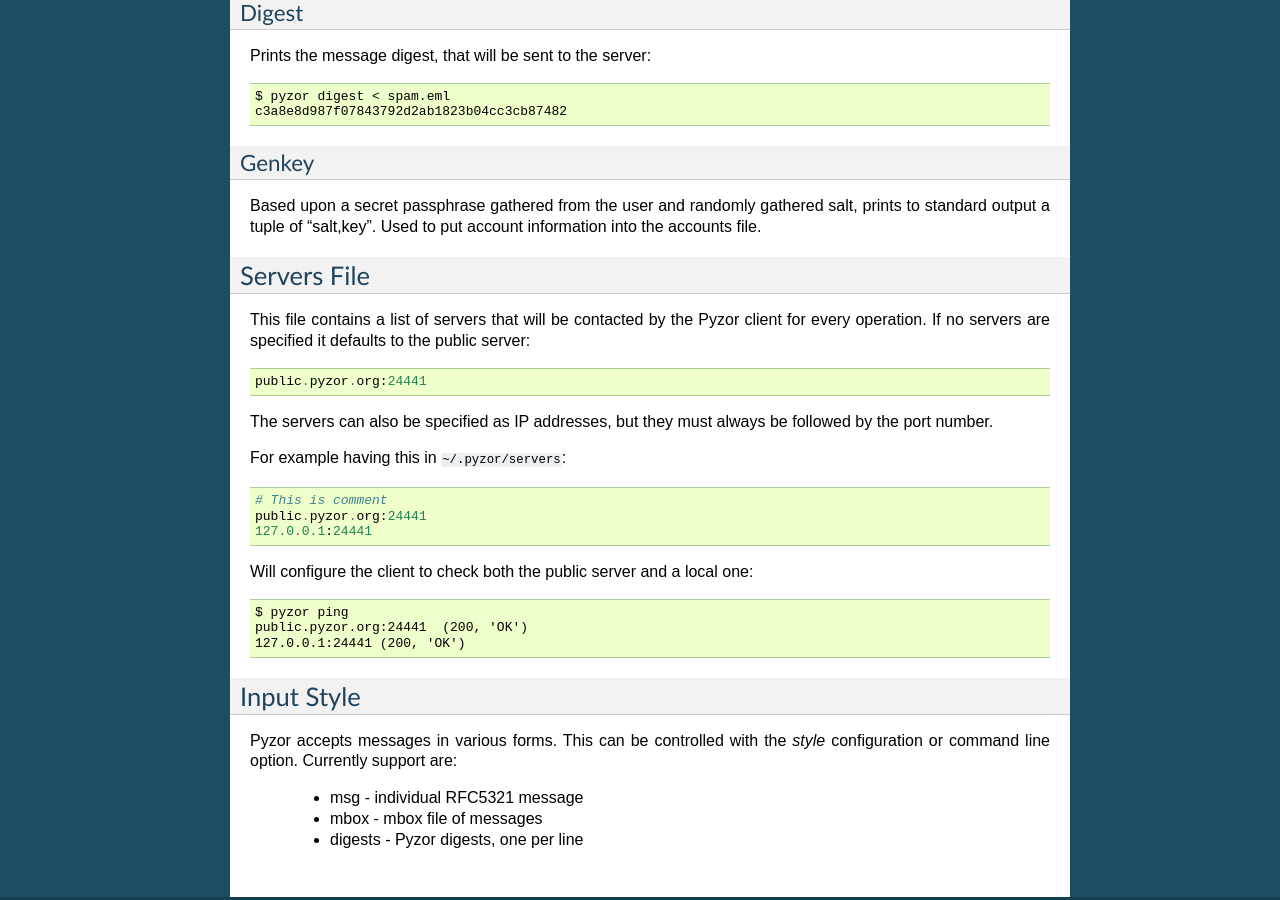
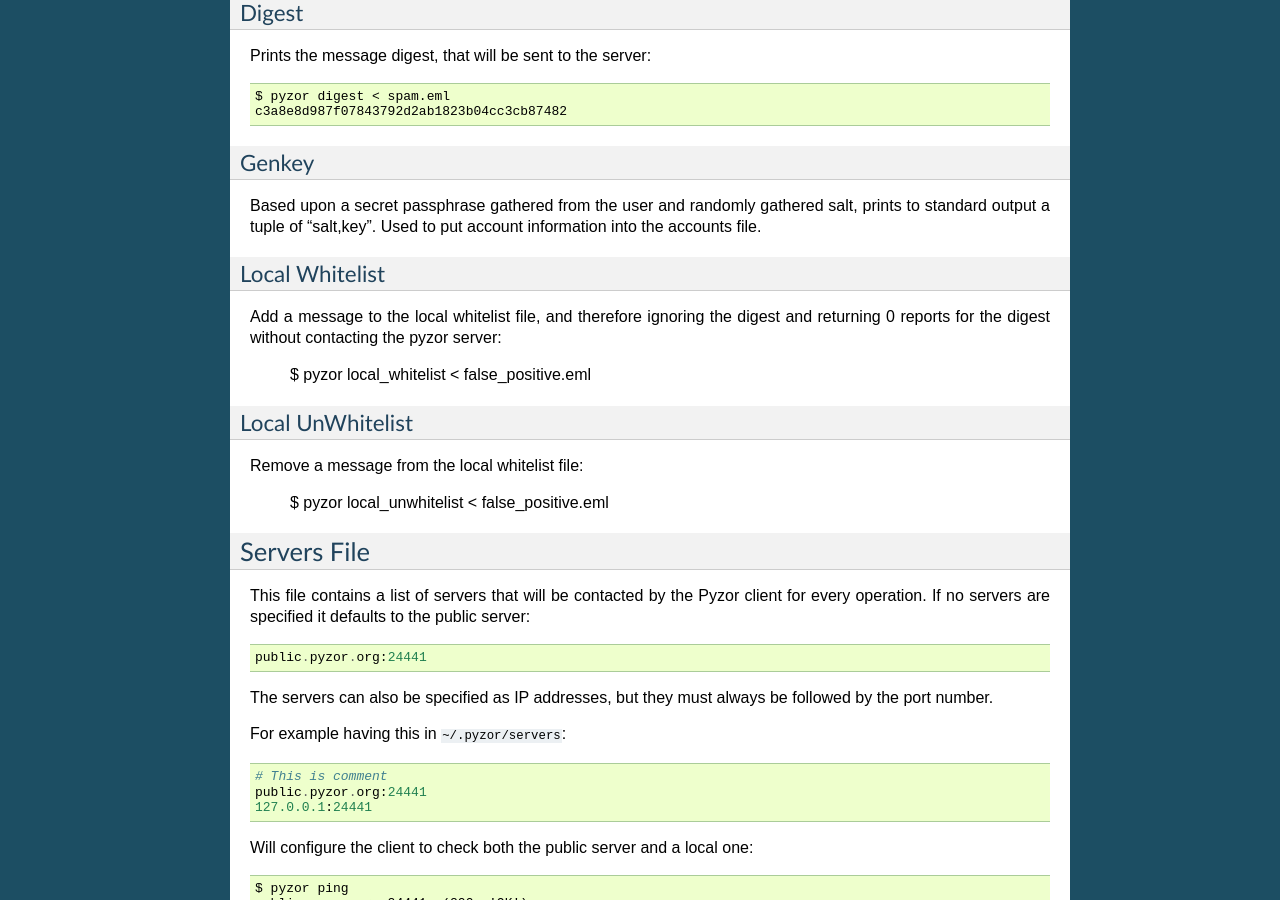
Before and after one commit to SpamExperts/pyzor, a Sphinx documentation site: the page built from docs/client.rst, in a window 1280 px wide and 900 px high, scrolled down 1789 px. Built offline with Sphinx 7.4.7, drawn with Linux system fonts in a browser that asks for light colours; some of the changed text lies outside the part shown.

Commit message:
Refs. #10. Update documentation to contain the new commands.

```diff
--- a/docs/client.rst
+++ b/docs/client.rst
@@ -112,6 +112,23 @@
 salt, prints to standard output a tuple of "salt,key". Used to put account
 information into the accounts file.
 
+Local Whitelist
+^^^^^^^^^^^^^^^
+
+Add a message to the local whitelist file, and therefore ignoring the digest
+and returning 0 reports for the digest without contacting the pyzor server:
+
+    $ pyzor local_whitelist < false_positive.eml
+
+Local UnWhitelist
+^^^^^^^^^^^^^^^^^
+
+Remove a message from the local whitelist file:
+
+    $ pyzor local_unwhitelist < false_positive.eml
+
+
+
 .. _client-server-file:
 
 Servers File
--- a/docs/config.rst
+++ b/docs/config.rst
@@ -27,6 +27,9 @@
 
 LogFile
     If this is empty then logging is done to stdout.
+
+LocalWhitelist
+    Specify the local whitelist file name.
 
 Timeout
     This options specifies the number of seconds that the pyzor client should
```
Also changed, not shown: 2 other files.
